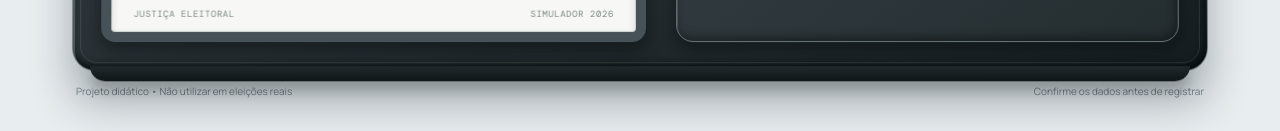
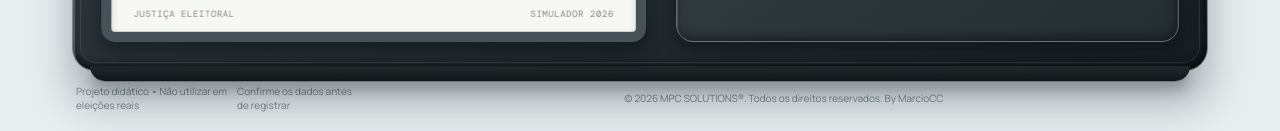
Before and after one commit to mpcsolutionstec/urna-eletronica, a React (Vite) app in the folder web/: page / in a window 1280 px wide. Shown: the part 675-806 px from the top of the page. Built offline with nearby package versions, Linux system fonts and the light colour scheme; no server answers.

Commit message:
Add MPC copyright footer to app screens

```diff
--- a/web/src/admin.jsx
+++ b/web/src/admin.jsx
@@ -183,6 +183,6 @@ export default function Admin() {
       {selectedElection?.status === 'closed' && <section className="admin-card bulletin"><div className="bulletin-title"><div><small>APURAÇÃO · BOLETIM DE URNA</small><h2>{selectedElection.name}</h2></div><div className="button-row"><button className="admin-secondary" onClick={() => run(loadBulletin)}>Carregar boletim</button>{bulletin && <button className="admin-secondary" onClick={downloadBulletin}>Baixar JSON</button>}</div></div>{bulletin && <><div className="summary-grid">{[['CÉDULAS', bulletin.totals.cast], ['VOTOS VÁLIDOS', bulletin.totals.candidate], ['EM BRANCO', bulletin.totals.blank], ['NULOS', bulletin.totals.null], ['ABSTENÇÕES', bulletin.totals.abstentions]].map(([label, count]) => <div key={label}><small>{label}</small><b>{count}</b></div>)}</div>{Object.entries(bulletin.byOffice).map(([office, totals]) => <div className="results-office" key={office}><h3>{office}</h3><table><thead><tr><th>Candidato / opção</th><th>Votos</th></tr></thead><tbody>{Object.entries(totals.candidate).map(([number, count]) => { const info = bulletin.candidateLabels[`${office}:${number}`]; return <tr key={number}><td>{number} — {info?.name ?? 'Candidato'} ({info?.party ?? '-'})</td><td>{count}</td></tr>; })}<tr><td>Em branco</td><td>{totals.blank}</td></tr><tr><td>Nulos</td><td>{totals.null}</td></tr></tbody></table></div>)}<div className="integrity-line"><span>HMAC de integridade do boletim</span><code>{bulletin.integrity}</code></div></>}</section>}
       <div className="admin-status global-status">{status}</div>
     </>}
-    <footer className="page-foot"><span>Somente demonstração educacional · Não utilizar em eleições reais</span></footer>
+    <footer className="page-foot"><span>Somente demonstração educacional · Não utilizar em eleições reais</span><span className="copyright">© 2026 MPC SOLUTIONS®. Todos os direitos reservados. By MarcioCC</span></footer>
   </main>;
 }
--- a/web/src/urna-3d.css
+++ b/web/src/urna-3d.css
@@ -58,6 +58,11 @@
 }
 
 .voter-name b { color: #233d31; }
+
+.page-foot .copyright {
+  flex-basis: 100%;
+  text-align: center;
+}
 
 .keypad-panel {
   position: relative;
--- a/web/src/urna.jsx
+++ b/web/src/urna.jsx
@@ -148,6 +148,6 @@ export default function Urna() {
         {finished && demo && <button className="again" onClick={() => { setFinished(false); setOffice(offices[0] ?? ''); resetField(); }}>REINICIAR DEMONSTRAÇÃO</button>}
       </div>
     </section>
-    <footer className="page-foot"><span>Projeto didático • Não utilizar em eleições reais</span><span>Confirme os dados antes de registrar</span></footer>
+    <footer className="page-foot"><span>Projeto didático • Não utilizar em eleições reais</span><span>Confirme os dados antes de registrar</span><span className="copyright">© 2026 MPC SOLUTIONS®. Todos os direitos reservados. By MarcioCC</span></footer>
   </main>;
 }
```
